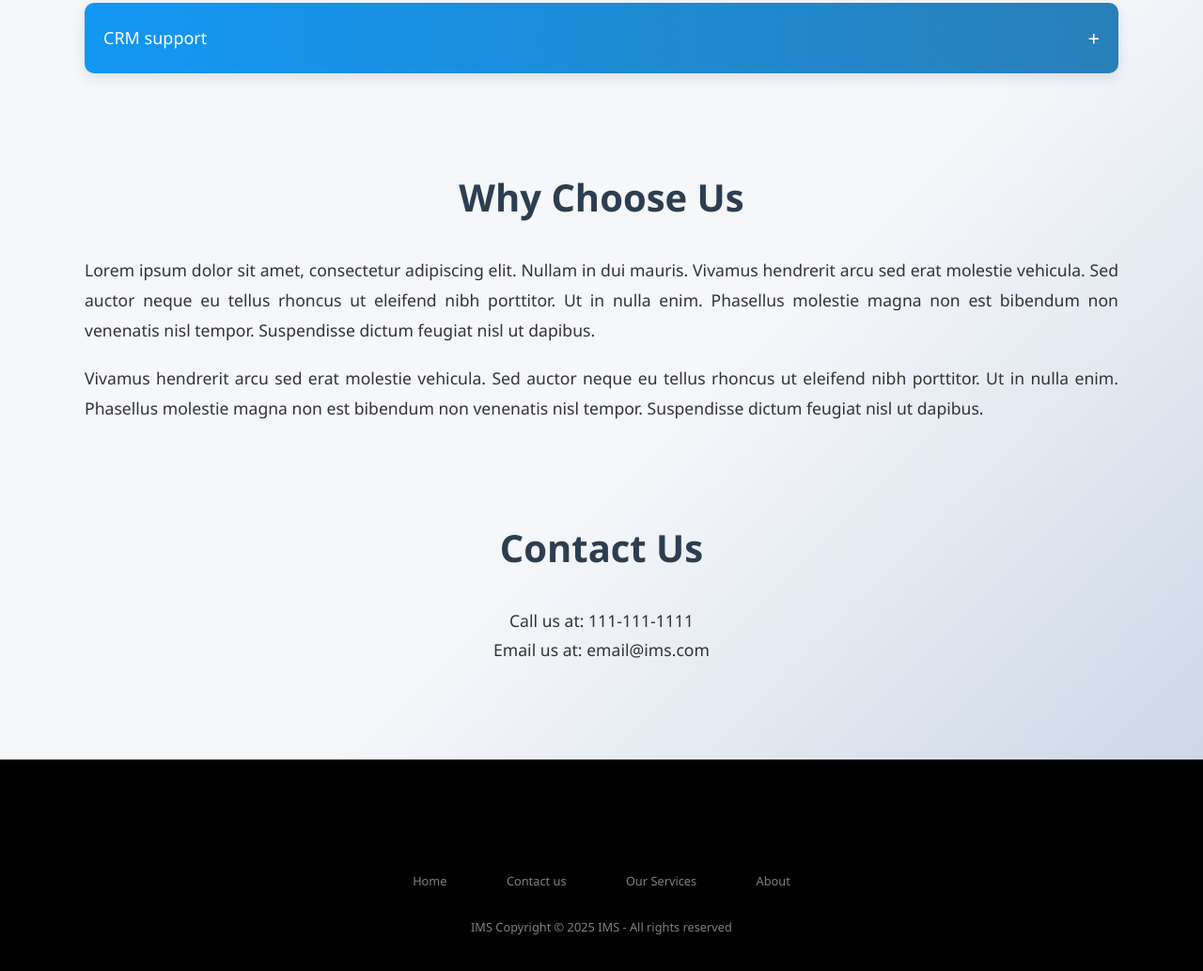
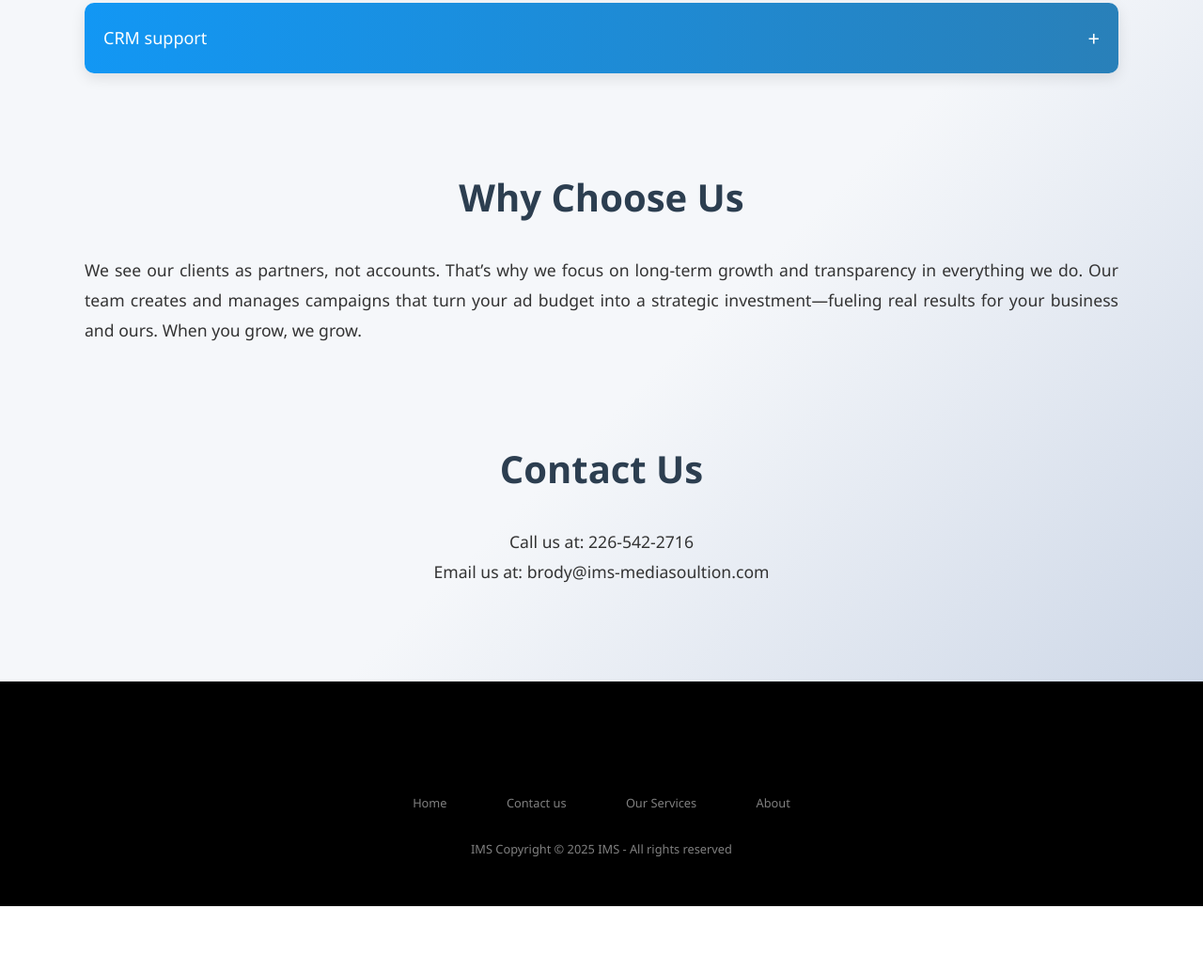
Before and after one commit to LambSauce044/IMS-website, a plain HTML site: page index.html in a window 1280 px wide. Shown: the part 1600-2633 px from the top of the page at 94% size. After the commit the page ends 2564 px from the top, so only its background shows below. Drawn offline with Linux system fonts and the light colour scheme.

Commit message:
added contacts

```diff
--- a/index.html
+++ b/index.html
@@ -118,15 +118,14 @@
 
         <section class="content-section" id="why-us">
             <h2>Why Choose Us</h2>
-            <p>Lorem ipsum dolor sit amet, consectetur adipiscing elit. Nullam in dui mauris. Vivamus hendrerit arcu sed erat molestie vehicula. Sed auctor neque eu tellus rhoncus ut eleifend nibh porttitor. Ut in nulla enim. Phasellus molestie magna non est bibendum non venenatis nisl tempor. Suspendisse dictum feugiat nisl ut dapibus.</p>
-            <p>Vivamus hendrerit arcu sed erat molestie vehicula. Sed auctor neque eu tellus rhoncus ut eleifend nibh porttitor. Ut in nulla enim. Phasellus molestie magna non est bibendum non venenatis nisl tempor. Suspendisse dictum feugiat nisl ut dapibus.</p>
+            <p>We see our clients as partners, not accounts. That’s why we focus on long-term growth and transparency in everything we do. Our team creates and manages campaigns that turn your ad budget into a strategic investment—fueling real results for your business and ours. When you grow, we grow.</p>
         </section>
 
         <section class="content-section" id="contact">
             <h2>Contact Us</h2>
             <div class="contact-subsection">
-                <div>Call us at: 111-111-1111</div>
-                <div>Email us at: email@ims.com</div>
+                <div>Call us at: 226-542-2716</div>
+                <div>Email us at: brody@ims-mediasoultion.com</div>
             </div>
         </section>
 
```
